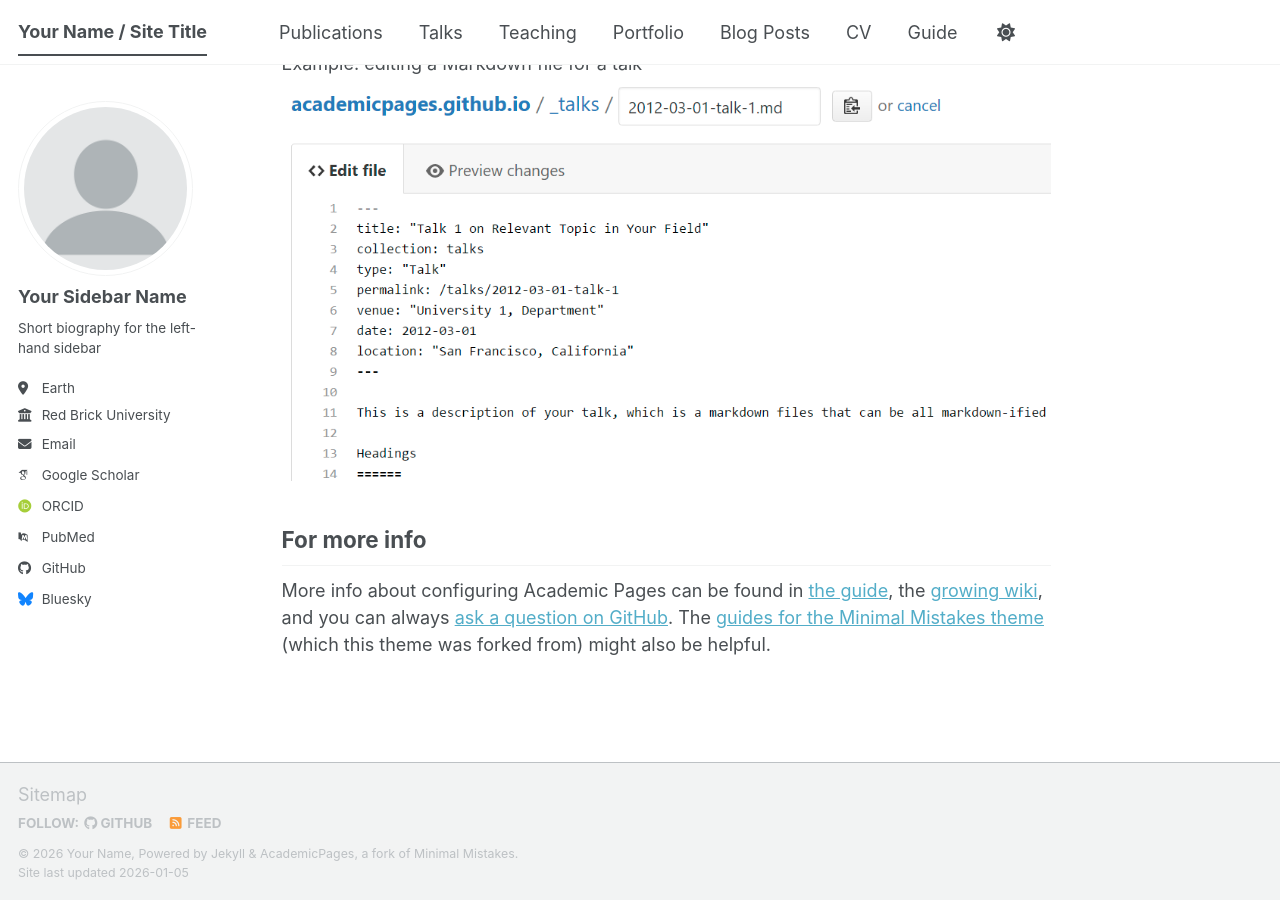
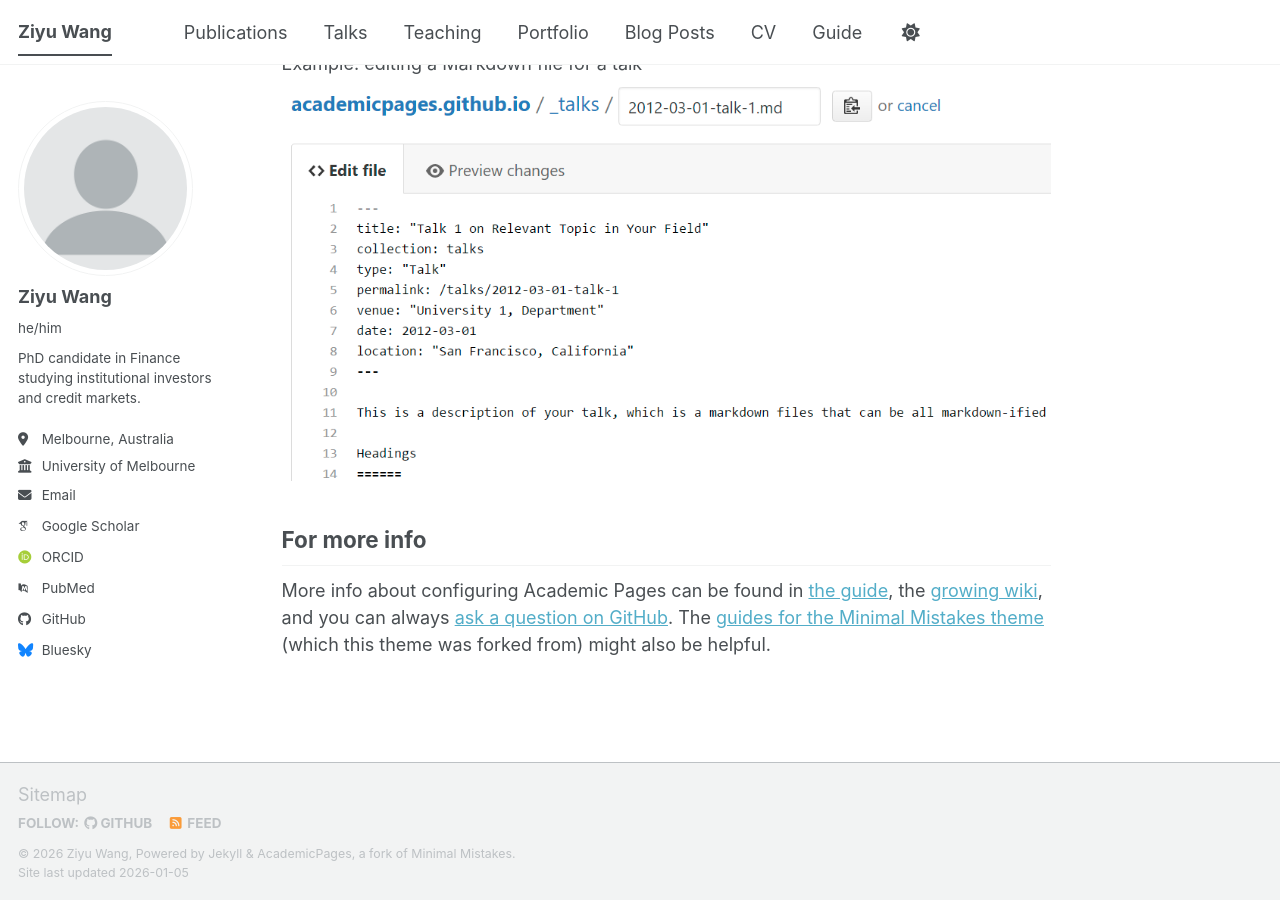
Before and after one commit to TimWANGFin/TimWANGFin.github.io, a Jekyll site: the page built from _pages/about.md, in a window 1280 px wide and 900 px high, scrolled down 2720 px. Built offline with Jekyll 4.4.1, drawn with Linux system fonts in a browser that asks for light colours; some web fonts are replaced; a script bundle is joined from its source files by our own code; library files that are not in the unit come from our copies.

Commit message:
Update _config.yml

```diff
--- a/_config.yml
+++ b/_config.yml
@@ -9,14 +9,13 @@
 # Basic Site Settings
 locale                   : "en-US"
 site_theme               : "default" # The available themes options are "default", "air", "sunrise", "mint", "dirt" and "contrast"
-title                    : "Your Name / Site Title"
+title                    : "Ziyu Wang"
 title_separator          : "-"
-name                     : &name "Your Name"
-description              : &description "Your Name's academic portfolio"   # Update this with a general description of your site, this is the default if not overridden by a page
-url                      : https://academicpages.github.io # The base hostname & protocol for your site e.g. "https://[your GitHub username].github.io",
-                                                           # or if you already have some other page hosted on Github then use "https://[your GitHub username].github.io/[Your Repo Name]"
+name                     : &name "Ziyu Wang"
+description              : &description "PhD Candidate in Finance, University of Melbourne"
+url                      : https://timwangfin.github.io
 baseurl                  : "" # the subpath of your site, e.g. "/blog"
-repository               : "academicpages/academicpages.github.io"
+repository               : "TimWANGFin/TimWANGFin.github.io"
 
 # Site Author - The following control what appear as part of the author content on the side bar.
 #               If a field is blank the icon and link will not appear, otherwise it will be shown.
@@ -24,13 +23,13 @@ repository               : "academicpages/academicpages.github.io"
 author:
   # Biographic information
   avatar           : "profile.png"
-  name             : "Your Sidebar Name"
-  pronouns         : # example: "she/her"
-  bio              : "Short biography for the left-hand sidebar"
-  location         : "Earth"
-  employer         : "Red Brick University"
+  name             : "Ziyu Wang"
+  pronouns         : "he/him"
+  bio              : "PhD candidate in Finance studying institutional investors and credit markets."
+  location         : "Melbourne, Australia"
+  employer         : "University of Melbourne"
   uri              : # URL
-  email            : "none@example.org"
+  email            : "ziyu.wang35@unimelb.edu.au"
 
   # Academic websites
   academia         : # URL
@@ -38,7 +37,7 @@ author:
   googlescholar    : "https://scholar.google.com/citations?user=PS_CX0AAAAAJ"
   inspire-hep      : # URL
   impactstory      : # URL
-  orcid            : "https://orcid.org/yourorcidurl"
+  orcid            : "https://orcid.org/0009-0006-9398-5436"
   semantic         : # URL
   ssrn             : # URL
   pubmed           : "https://www.ncbi.nlm.nih.gov/pubmed/?term=john+snow"
@@ -51,7 +50,7 @@ author:
   bitbucket        : # Username - Update with your username on the site
   codepen          : # Username
   dribbble         : # Username
-  github           : "academicpages"
+  github           : "TimWANGFin"
   kaggle           : # Username
   stackoverflow    : # User number or user number and name (i.e., use "1" or "1/jeff-atwood")
 
```
